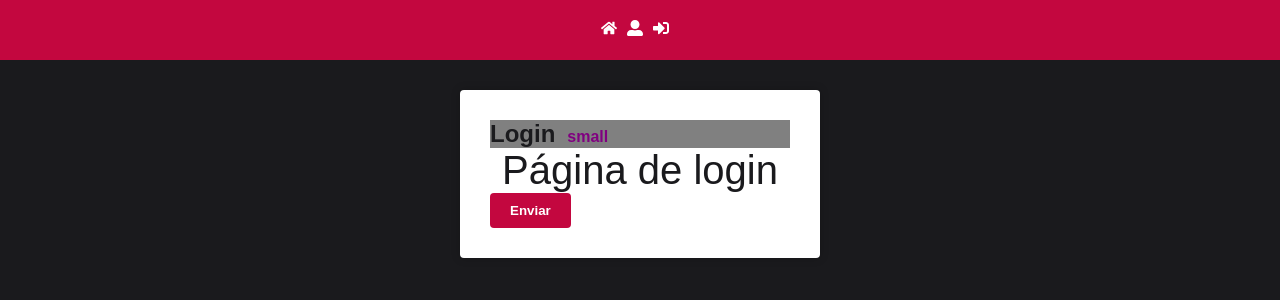
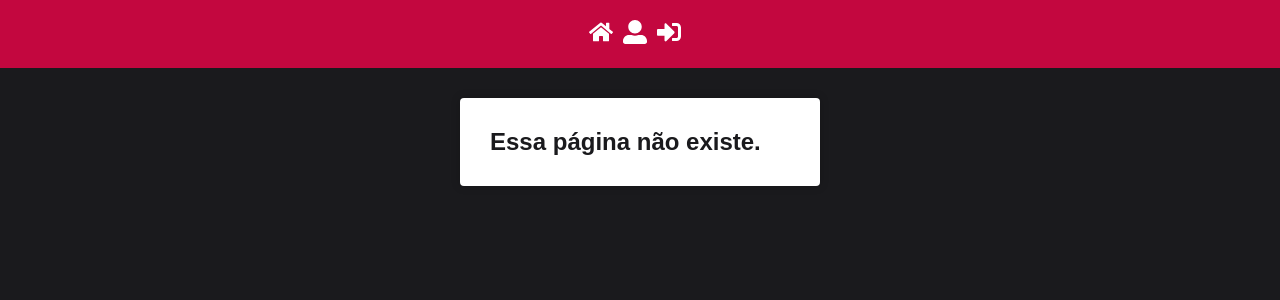
Before and after one commit to AndrewDeras/react-adm-escola, a React (Create React App) app: page /login in a window 1280 px wide. Shown: the top 300 px of the page. Built offline with nearby package versions, Linux system fonts and the light colour scheme.

Commit message:
installin history and config some routes

```diff
--- a/package.json
+++ b/package.json
@@ -6,6 +6,7 @@
     "@testing-library/jest-dom": "^5.16.5",
     "@testing-library/react": "^13.4.0",
     "@testing-library/user-event": "^13.5.0",
+    "history": "^4.10.1",
     "react": "^18.2.0",
     "react-dom": "^18.2.0",
     "react-icons": "^4.8.0",
--- a/src/App.js
+++ b/src/App.js
@@ -1,17 +1,17 @@
-import Login from './pages/login';
+import { Router } from 'react-router-dom/cjs/react-router-dom.min';
 
+import history from './services/history';
 import GlobalStyles from './styles/GlobalStyles';
-
-// components
+import Routes from './routes';
 import Header from './components/Header';
 
 function App() {
   return (
-    <>
+    <Router history={history}>
       <Header />
-      <Login />
+      <Routes />
       <GlobalStyles />
-    </>
+    </Router>
   );
 }
 
--- a/src/components/Header/index.js
+++ b/src/components/Header/index.js
@@ -2,20 +2,21 @@ import React from 'react';
 
 import { FaHome, FaSignInAlt, FaUserAlt } from 'react-icons/fa';
 
+import { Link } from 'react-router-dom/cjs/react-router-dom.min';
 import { Nav } from './styled';
 
 export default function Header() {
   return (
     <Nav>
-      <a href="http://">
-        <FaHome />
-      </a>
-      <a href="http://">
-        <FaUserAlt />
-      </a>
-      <a href="http://">
-        <FaSignInAlt />
-      </a>
+      <Link to="/">
+        <FaHome size={24} />
+      </Link>
+      <Link to="/login">
+        <FaUserAlt size={24} />
+      </Link>
+      <Link to="/signin">
+        <FaSignInAlt size={24} />
+      </Link>
     </Nav>
   );
 }
--- a/src/index.js
+++ b/src/index.js
@@ -3,8 +3,4 @@ import ReactDOM from 'react-dom/client';
 import App from './App';
 
 const root = ReactDOM.createRoot(document.getElementById('root'));
-root.render(
-  <React.StrictMode>
-    <App />
-  </React.StrictMode>
-);
+root.render(<App />);
--- /dev/null
+++ b/src/pages/page404/index.js
@@ -0,0 +1,11 @@
+import React from 'react';
+
+import { Container } from '../../styles/GlobalStyles';
+
+export default function Page404() {
+  return (
+    <Container>
+      <h1>Essa página não existe.</h1>
+    </Container>
+  );
+}
--- /dev/null
+++ b/src/pages/page404/styled.js
@@ -0,0 +1 @@
+import styled from 'styled-components';
--- /dev/null
+++ b/src/routes/index.js
@@ -0,0 +1,17 @@
+import React from 'react';
+
+import { Route, Switch } from 'react-router-dom/cjs/react-router-dom.min';
+
+// components
+
+import Login from '../pages/login/index';
+import Page404 from '../pages/page404/index';
+
+export default function Routes() {
+  return (
+    <Switch>
+      <Route exact path="/" component={Login} />
+      <Route path="*" component={Page404} />
+    </Switch>
+  );
+}
--- /dev/null
+++ b/src/services/history.js
@@ -0,0 +1,5 @@
+import { createBrowserHistory } from 'history';
+
+const history = createBrowserHistory();
+
+export default history;
```
Also changed, not shown: 1 other file (tests, documents, lock files or other folders).
